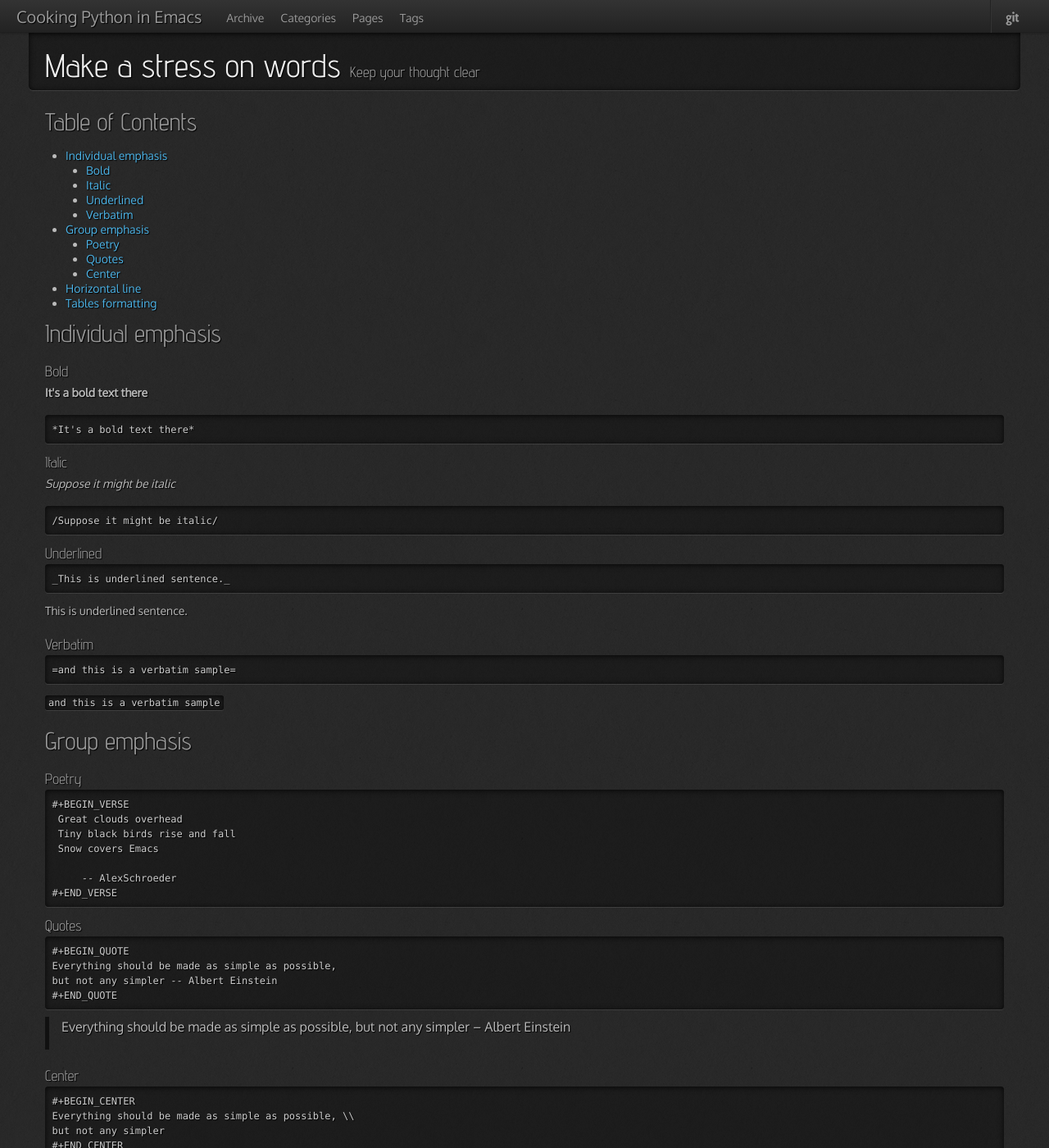
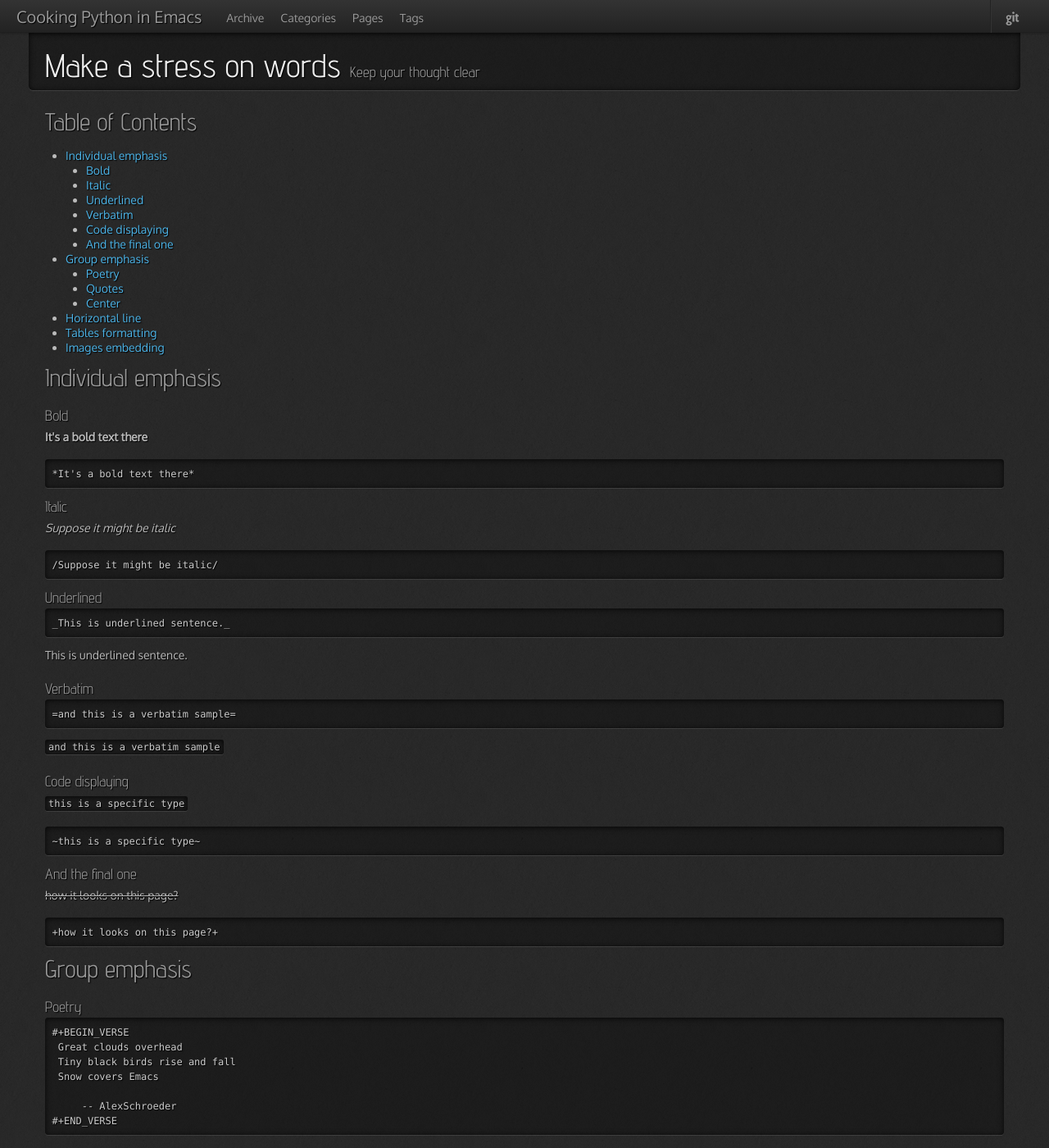
Before and after one commit to 0--key/0--key.github.io, a Jekyll site: the page built from _posts/2016-08-27-mark-up-samples.html, in a window 1280 px wide and 1400 px high. Shown: the whole window at 82% size. Built offline with Jekyll 4.4.1, drawn with Linux system fonts in a browser that asks for light colours; nearby versions of some CDN libraries; some of the changed text lies outside the part shown.

Commit message:
Minor improvements and additions

```diff
--- a/_posts/2016-08-27-mark-up-samples.html
+++ b/_posts/2016-08-27-mark-up-samples.html
@@ -16,17 +16,20 @@ tags: [html, mark-up, samples]
 <li><a href="#orgheadline3">Italic</a></li>
 <li><a href="#orgheadline4">Underlined</a></li>
 <li><a href="#orgheadline5">Verbatim</a></li>
+<li><a href="#orgheadline6">Code displaying</a></li>
+<li><a href="#orgheadline7">And the final one</a></li>
 </ul>
 </li>
-<li><a href="#orgheadline6">Group emphasis</a>
+<li><a href="#orgheadline8">Group emphasis</a>
 <ul>
-<li><a href="#orgheadline7">Poetry</a></li>
-<li><a href="#orgheadline8">Quotes</a></li>
-<li><a href="#orgheadline9">Center</a></li>
+<li><a href="#orgheadline9">Poetry</a></li>
+<li><a href="#orgheadline10">Quotes</a></li>
+<li><a href="#orgheadline11">Center</a></li>
 </ul>
 </li>
-<li><a href="#orgheadline10">Horizontal line</a></li>
-<li><a href="#orgheadline11">Tables formatting</a></li>
+<li><a href="#orgheadline12">Horizontal line</a></li>
+<li><a href="#orgheadline13">Tables formatting</a></li>
+<li><a href="#orgheadline14">Images embedding</a></li>
 </ul>
 </div>
 </div>
@@ -83,14 +86,39 @@ _This is underlined sentence._
 </p>
 </div>
 </div>
+
+<div id="outline-container-orgheadline6" class="outline-3">
+<h3 id="orgheadline6">Code displaying</h3>
+<div class="outline-text-3" id="text-orgheadline6">
+<p>
+<code>this is a specific type</code>
+</p>
+
+<pre class="example">
+~this is a specific type~
+</pre>
+</div>
 </div>
 
-<div id="outline-container-orgheadline6" class="outline-2">
-<h2 id="orgheadline6">Group emphasis</h2>
-<div class="outline-text-2" id="text-orgheadline6">
-</div><div id="outline-container-orgheadline7" class="outline-3">
-<h3 id="orgheadline7">Poetry</h3>
+<div id="outline-container-orgheadline7" class="outline-3">
+<h3 id="orgheadline7">And the final one</h3>
 <div class="outline-text-3" id="text-orgheadline7">
+<p>
+<del>how it looks on this page?</del>
+</p>
+<pre class="example">
++how it looks on this page?+
+</pre>
+</div>
+</div>
+</div>
+
+<div id="outline-container-orgheadline8" class="outline-2">
+<h2 id="orgheadline8">Group emphasis</h2>
+<div class="outline-text-2" id="text-orgheadline8">
+</div><div id="outline-container-orgheadline9" class="outline-3">
+<h3 id="orgheadline9">Poetry</h3>
+<div class="outline-text-3" id="text-orgheadline9">
 <pre class="example">
 #+BEGIN_VERSE
  Great clouds overhead
@@ -103,9 +131,9 @@ _This is underlined sentence._
 </div>
 </div>
 
-<div id="outline-container-orgheadline8" class="outline-3">
-<h3 id="orgheadline8">Quotes</h3>
-<div class="outline-text-3" id="text-orgheadline8">
+<div id="outline-container-orgheadline10" class="outline-3">
+<h3 id="orgheadline10">Quotes</h3>
+<div class="outline-text-3" id="text-orgheadline10">
 <pre class="example">
 #+BEGIN_QUOTE
 Everything should be made as simple as possible,
@@ -123,9 +151,9 @@ but not any simpler &#x2013; Albert Einstein
 </div>
 
 
-<div id="outline-container-orgheadline9" class="outline-3">
-<h3 id="orgheadline9">Center</h3>
-<div class="outline-text-3" id="text-orgheadline9">
+<div id="outline-container-orgheadline11" class="outline-3">
+<h3 id="orgheadline11">Center</h3>
+<div class="outline-text-3" id="text-orgheadline11">
 <pre class="example">
 #+BEGIN_CENTER
 Everything should be made as simple as possible, \\
@@ -144,9 +172,9 @@ but not any simpler
 </div>
 
 
-<div id="outline-container-orgheadline10" class="outline-2">
-<h2 id="orgheadline10">Horizontal line</h2>
-<div class="outline-text-2" id="text-orgheadline10">
+<div id="outline-container-orgheadline12" class="outline-2">
+<h2 id="orgheadline12">Horizontal line</h2>
+<div class="outline-text-2" id="text-orgheadline12">
 <p>
 line at least of 5 dashes
 </p>
@@ -158,9 +186,9 @@ line at least of 5 dashes
 </div>
 </div>
 
-<div id="outline-container-orgheadline11" class="outline-2">
-<h2 id="orgheadline11">Tables formatting</h2>
-<div class="outline-text-2" id="text-orgheadline11">
+<div id="outline-container-orgheadline13" class="outline-2">
+<h2 id="orgheadline13">Tables formatting</h2>
+<div class="outline-text-2" id="text-orgheadline13">
 <blockquote>
 <p>
 The default setting makes tables without cell borders and frame. If
@@ -200,3 +228,19 @@ like the following before the table:
 </table>
 </div>
 </div>
+
+<div id="outline-container-orgheadline14" class="outline-2">
+<h2 id="orgheadline14">Images embedding</h2>
+<div class="outline-text-2" id="text-orgheadline14">
+<pre class="example">
+#+CAPTION: An image with color samples
+#+ATTR_HTML: :alt four figures image :title Color test :align right
+</pre>
+
+<div class="figure">
+<p><img src="http://0--key.github.io/assets/img/color_test.png" alt="four figures image" title="Color test" align="right" />
+</p>
+<p><span class="figure-number">Figure 1:</span> An image with color samples</p>
+</div>
+</div>
+</div>
```
Also changed, not shown: other parts of _posts/2016-08-27-mark-up-samples.html (+1 -1 lines).
